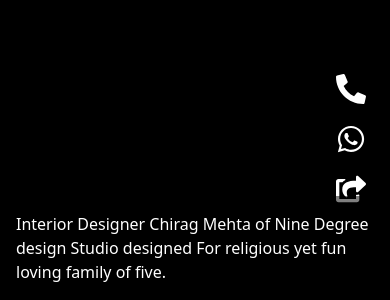
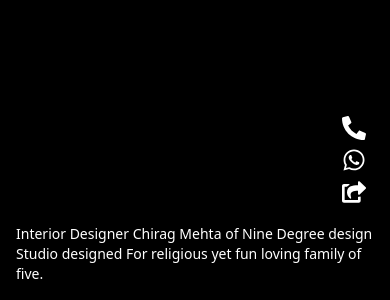
Before and after one commit to krisGuru/demo-poc, a Next.js app: page /mobile_view/1 in a window 390 px wide. Shown: the part 544-844 px from the top of the page. Built offline with nearby package versions, Linux system fonts and the light colour scheme.

Commit message:
full screen for mobile design changes

```diff
--- a/src/pages/mobile_view/[id].tsx
+++ b/src/pages/mobile_view/[id].tsx
@@ -108,12 +108,12 @@ const FullvideoPlayer: React.FC = () => {
                 onTouchStart={handleTouchVideo}
               />
               <div className="absolute bottom-20 right-2 p-4 flex flex-col items-end">
-                <FaPhone className="text-3xl text-white align-center " style={{ transform: 'rotate(90deg)', marginTop:'60rem' }} />
-                <FaWhatsapp className="text-3xl text-white  mt-5" />
-                <FaShareSquare className="text-3xl text-white mt-5" />
+                <FaPhone className="text-2xl text-white align-center " style={{ transform: 'rotate(90deg)', marginTop:'60rem' }} />
+                <FaWhatsapp className="text-2xl text-white  mt-2" />
+                <FaShareSquare className="text-2xl text-white mt-2" />
               </div>
               <div className="absolute bottom-0 left-0 p-4 bg-black bg-opacity-50 text-white">
-                <p>{queueOrder[currentVideoIndex].description}</p>
+                <p className='text-sm'>{queueOrder[currentVideoIndex].description}</p>
               </div>
             </div>
             )
```
